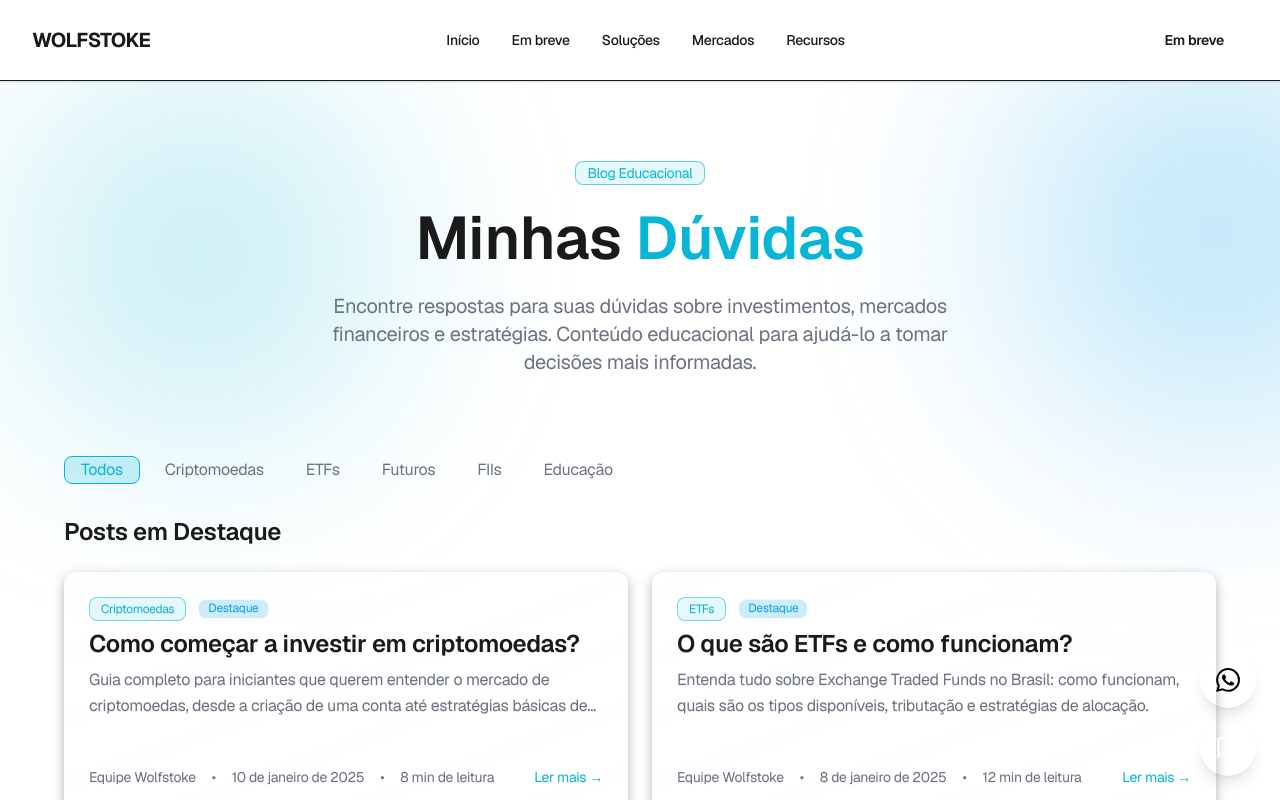
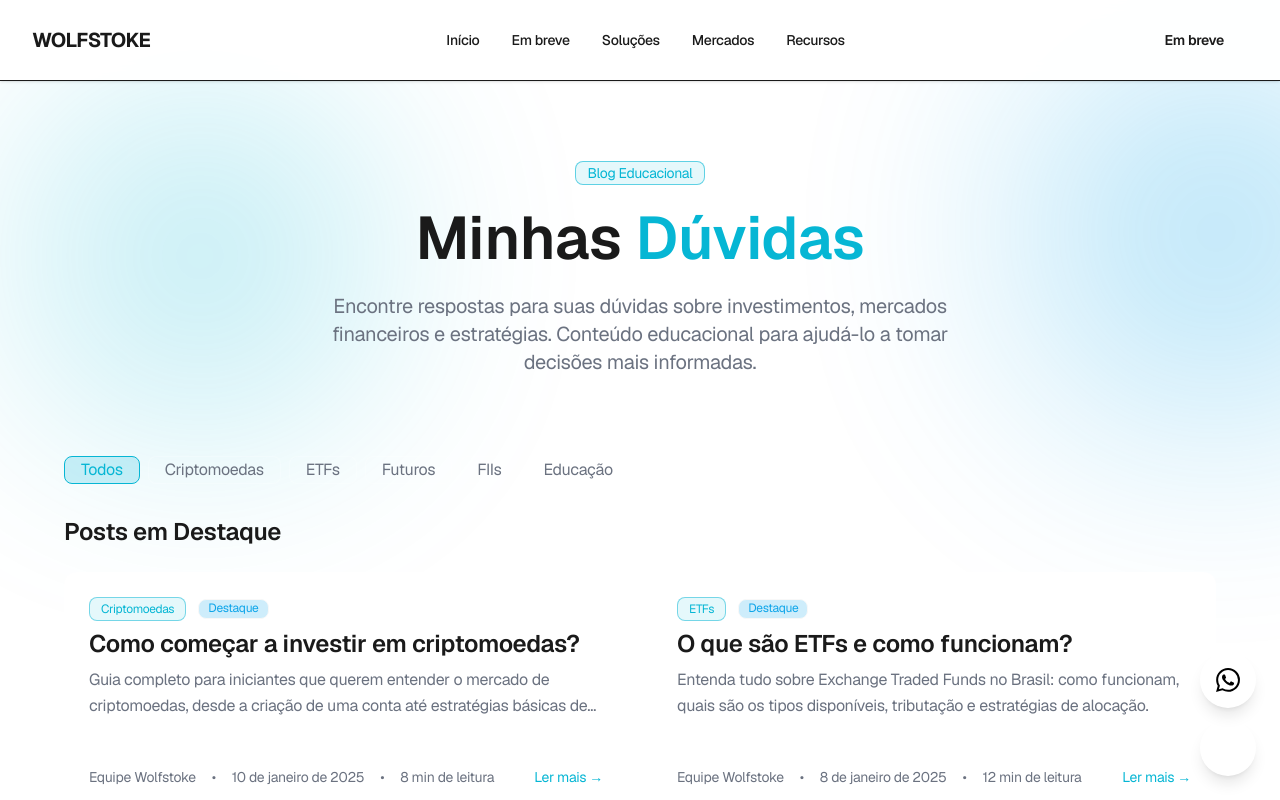
Before and after one commit to kaiqueyamamoto/wolfstoke-com, a Next.js app: page /duvidas in a window 1280 px wide. Shown: the top 800 px of the page. Built offline with nearby package versions, Linux system fonts and the light colour scheme.

Commit message:
fix(duvidas): PostsListSection ajustes
v0.1.8

Co-authored-by: Cursor <cursoragent@cursor.com>

```diff
--- a/app/components/duvidas/PostsListSection.tsx
+++ b/app/components/duvidas/PostsListSection.tsx
@@ -14,7 +14,7 @@ function formatDate(dateString: string): string {
 
 function PostCard({ post }: { post: BlogPost }) {
   return (
-    <article className="glass group relative overflow-hidden rounded-xl border border-white/10 p-6 transition-all hover:border-accent/30 hover:shadow-lg hover:shadow-accent/10">
+    <article className="bg-white group relative overflow-hidden rounded-xl border border-white/10 p-6 transition-all hover:border-accent/30 hover:shadow-lg hover:shadow-accent/10">
       <div className="flex flex-col gap-4">
         <div className="flex items-start justify-between gap-4">
           <div className="flex-1">
@@ -107,7 +107,7 @@ export default function PostsListSection() {
             </h2>
           )}
           {displayPosts.length === 0 ? (
-            <div className="glass rounded-xl border border-white/10 p-12 text-center">
+            <div className="bg-white rounded-xl border border-white/10 p-12 text-center">
               <p className="text-muted">
                 Nenhum post encontrado nesta categoria.
               </p>
--- a/package.json
+++ b/package.json
@@ -1,6 +1,6 @@
 {
   "name": "wolfstoke-site",
-  "version": "0.1.7",
+  "version": "0.1.8",
   "private": true,
   "scripts": {
     "dev": "next dev",
```
